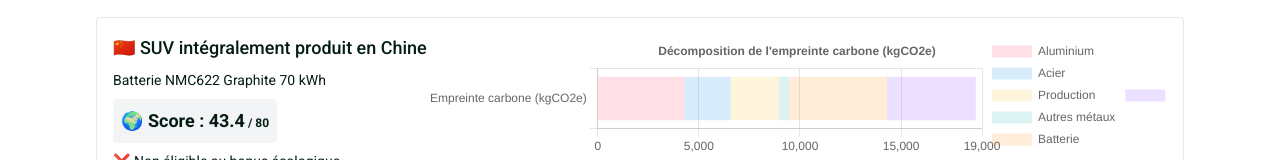
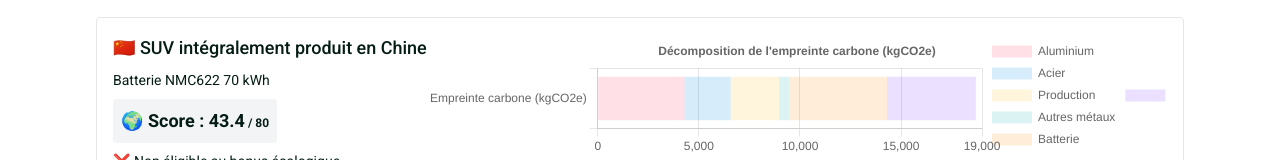
Before and after one commit to Traace-co/score-environnemental, a React (Create React App) app: page / in a window 1280 px wide. Shown: the part 618-778 px from the top of the page. Built offline with nearby package versions, Linux system fonts and the light colour scheme.

Commit message:
Simplify the display of battery chemistry

```diff
--- a/src/methodology/footprintItems/batteryFootprint.ts
+++ b/src/methodology/footprintItems/batteryFootprint.ts
@@ -21,10 +21,10 @@ export enum BatteryRegion {
 }
 
 export enum BatteryChemistry {
-  NMC111_Graphite = 'NMC111 Graphite',
-  NMC532_Graphite = 'NMC532 Graphite',
-  NMC622_Graphite = 'NMC622 Graphite',
-  NMC811_Graphite = 'NMC811 Graphite',
+  NMC111_Graphite = 'NMC111',
+  NMC532_Graphite = 'NMC532',
+  NMC622_Graphite = 'NMC622',
+  NMC811_Graphite = 'NMC811',
   NCA_Graphite = 'NCA',
   LFP_Graphite = 'LFP',
   Other_Chemistry = 'Autre chimie'
```
